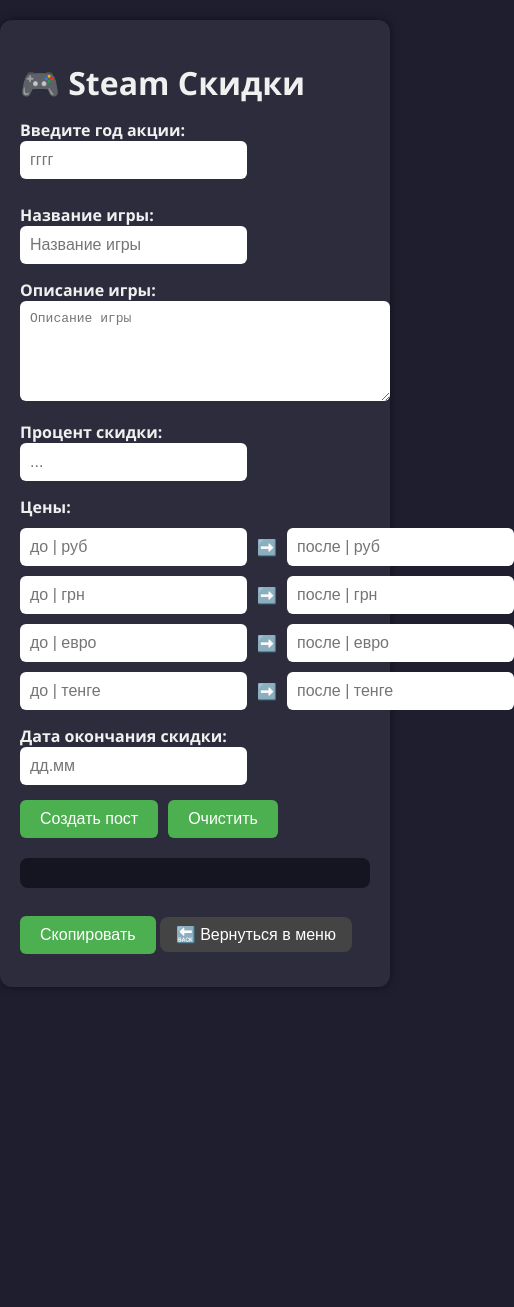
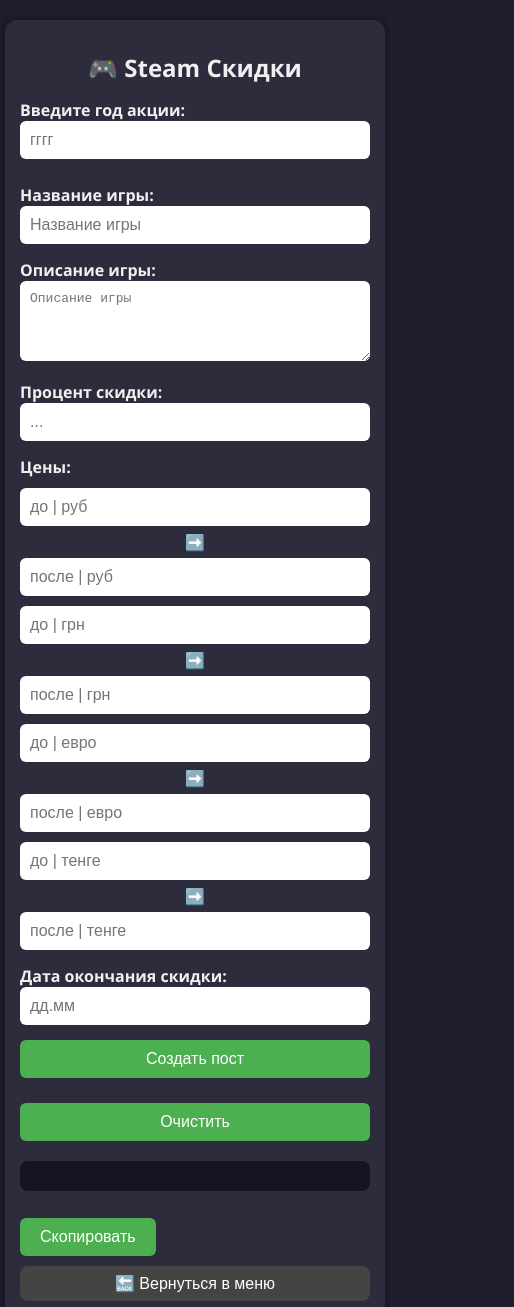
Before and after one commit to darkniten/TelegramPoster, a plain HTML site: page steam_post.html in a window 390 px wide. Shown: the top 1307 px of the page, 514 px wide, since content can reach past the window. Before the commit the page ends 1007 px from the top, so only its background shows below. Drawn offline with Linux system fonts and the light colour scheme.

Commit message:
Update steam_post.html

```diff
--- a/steam_post.html
+++ b/steam_post.html
@@ -8,17 +8,18 @@
     body {
       font-family: 'Segoe UI', sans-serif;
       margin: 0;
-      padding: 0;
+      padding: 20px;
       background-color: #1e1e2f;
       color: #f0f0f0;
       display: flex;
       flex-direction: column;
       align-items: center;
-      padding: 20px;
     }
 
     h1 {
       margin-bottom: 10px;
+      font-size: 2em;
+      text-align: center;
     }
 
     .container {
@@ -41,12 +42,13 @@
       border: none;
       border-radius: 6px;
       font-size: 1em;
+      width: 100%;
+      box-sizing: border-box;
     }
 
     textarea {
       resize: vertical;
       min-height: 80px;
-      width: 100%;
     }
 
     .input-row {
@@ -100,17 +102,48 @@
       border: none;
       border-radius: 8px;
       cursor: pointer;
-      margin-bottom: 15px;
+      margin-top: 10px;
     }
 
     .back-button:hover {
       background-color: #555;
     }
+
+    @media (max-width: 600px) {
+      h1 {
+        font-size: 1.5em;
+      }
+
+      .container {
+        padding: 15px;
+      }
+
+      .input-row {
+        flex-direction: column;
+        gap: 5px;
+      }
+
+      .actions {
+        flex-direction: column;
+      }
+
+      .actions button,
+      .back-button {
+        width: 100%;
+      }
+
+      button {
+        font-size: 1em;
+      }
+
+      pre {
+        font-size: 0.9em;
+      }
+    }
   </style>
 </head>
 <body>
   <div class="container">
-
     <h1>🎮 Steam Скидки</h1>
 
     <div class="top-input">
```
